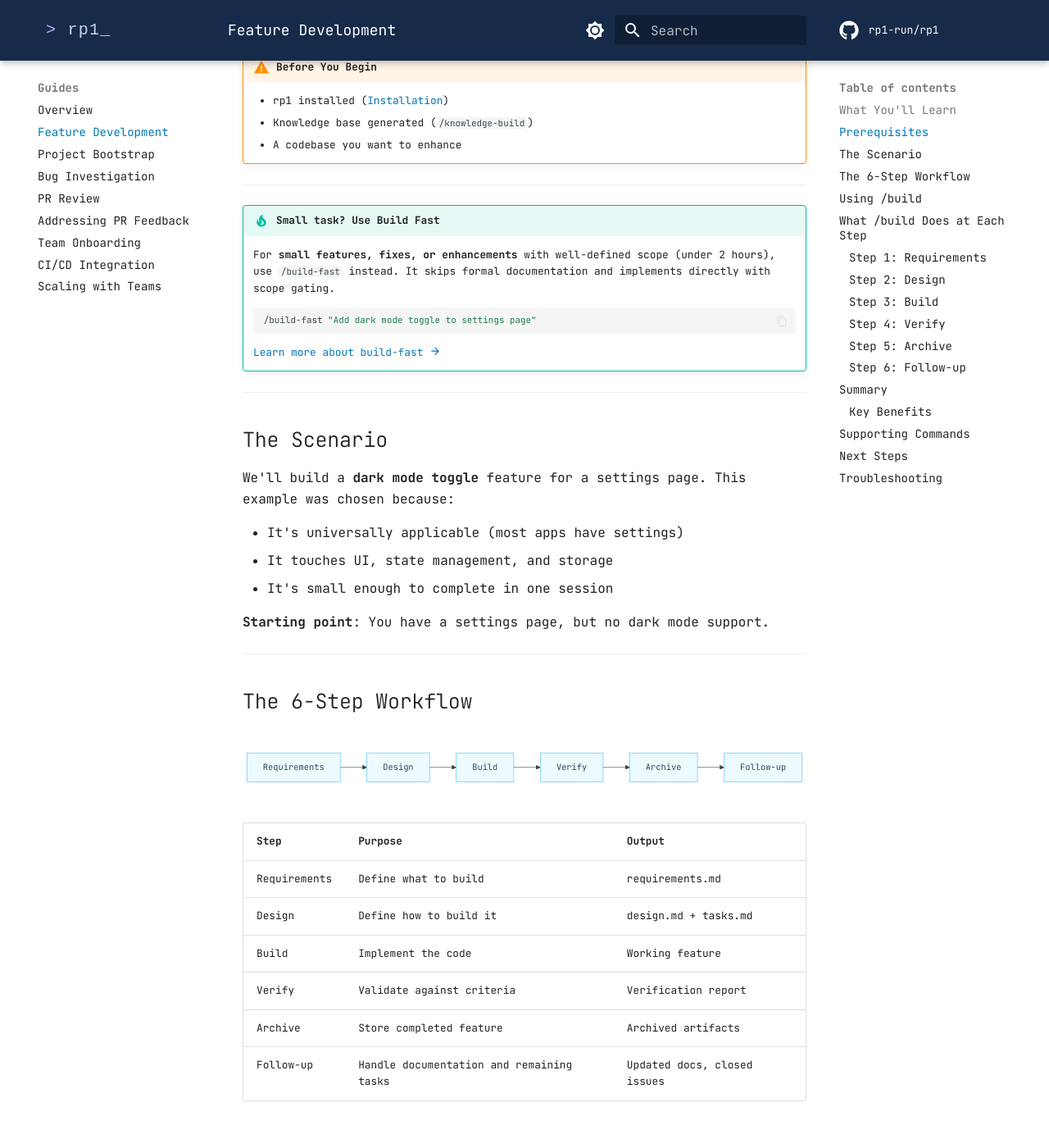
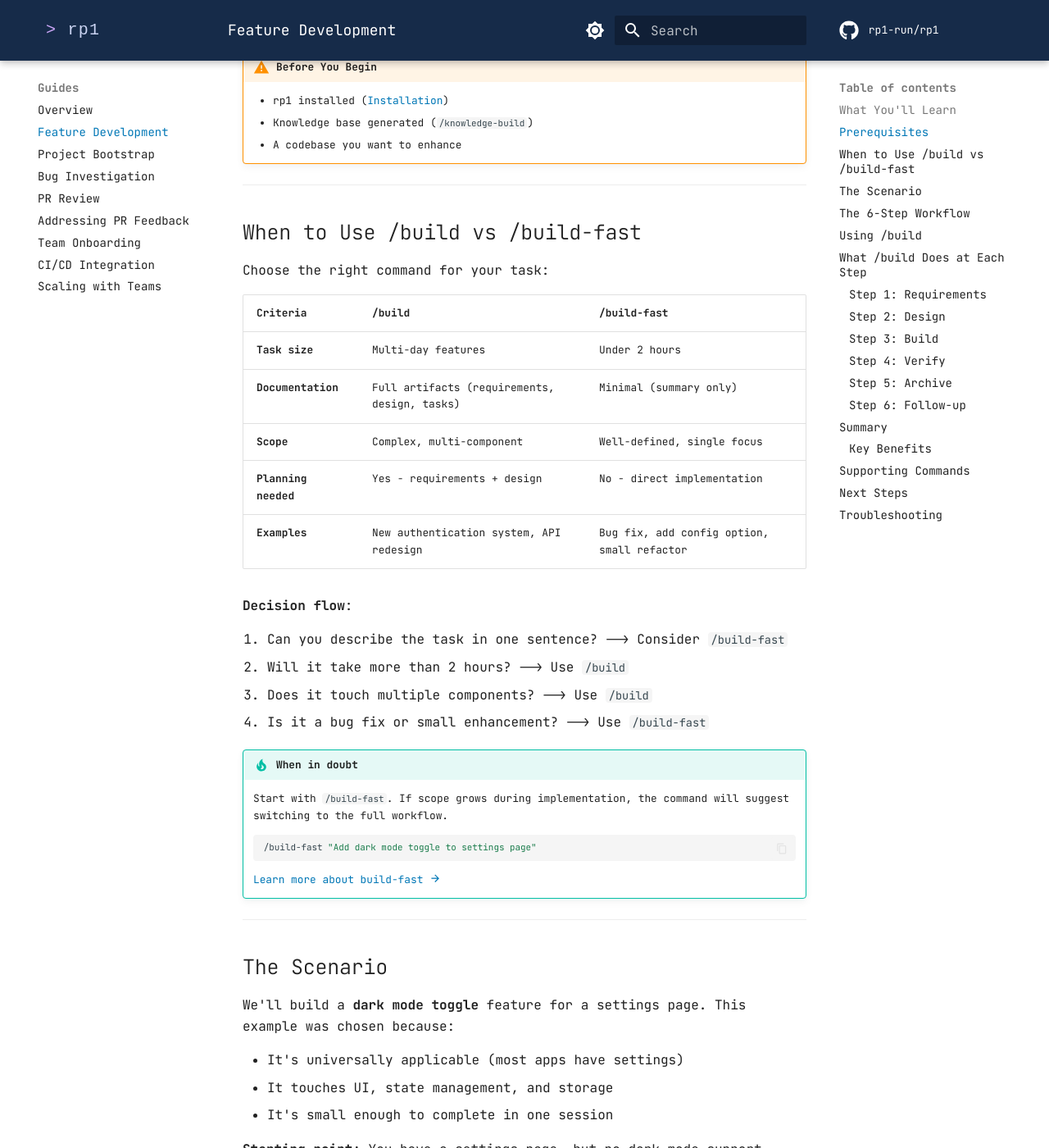
Before and after one commit to rp1-run/rp1, an MkDocs documentation site: the page built from docs/guides/feature-development.md, in a window 1280 px wide and 1400 px high, scrolled down 681 px. Shown: the whole window at 82% size. Built offline with MkDocs 1.6.1 and Material for MkDocs 9.7.7, drawn with Linux system fonts in a browser that asks for light colours; comment, search, counter and statistics services are not loaded.

Commit message:
feat(docs-fix): implement T7 - add /build vs /build-fast decision tree
Add decision tree section to feature development guide helping users choose
between /build and /build-fast commands. Includes comparison table with 5
criteria, 4-question decision flow, and "when in doubt" tip admonition.

🤖 Generated with [Claude Code](https://claude.com/claude-code)

Co-Authored-By: Claude <noreply@anthropic.com>

````diff
--- a/docs/guides/feature-development.md
+++ b/docs/guides/feature-development.md
@@ -23,8 +23,27 @@ Build your first feature with rp1's complete development workflow. This tutorial
 
 ---
 
-!!! tip "Small task? Use Build Fast"
-    For **small features, fixes, or enhancements** with well-defined scope (under 2 hours), use `/build-fast` instead. It skips formal documentation and implements directly with scope gating.
+## When to Use /build vs /build-fast
+
+Choose the right command for your task:
+
+| Criteria | /build | /build-fast |
+|----------|--------|-------------|
+| **Task size** | Multi-day features | Under 2 hours |
+| **Documentation** | Full artifacts (requirements, design, tasks) | Minimal (summary only) |
+| **Scope** | Complex, multi-component | Well-defined, single focus |
+| **Planning needed** | Yes - requirements + design | No - direct implementation |
+| **Examples** | New authentication system, API redesign | Bug fix, add config option, small refactor |
+
+**Decision flow**:
+
+1. Can you describe the task in one sentence? --> Consider `/build-fast`
+2. Will it take more than 2 hours? --> Use `/build`
+3. Does it touch multiple components? --> Use `/build`
+4. Is it a bug fix or small enhancement? --> Use `/build-fast`
+
+!!! tip "When in doubt"
+    Start with `/build-fast`. If scope grows during implementation, the command will suggest switching to the full workflow.
 
     ```bash
     /build-fast "Add dark mode toggle to settings page"
````
